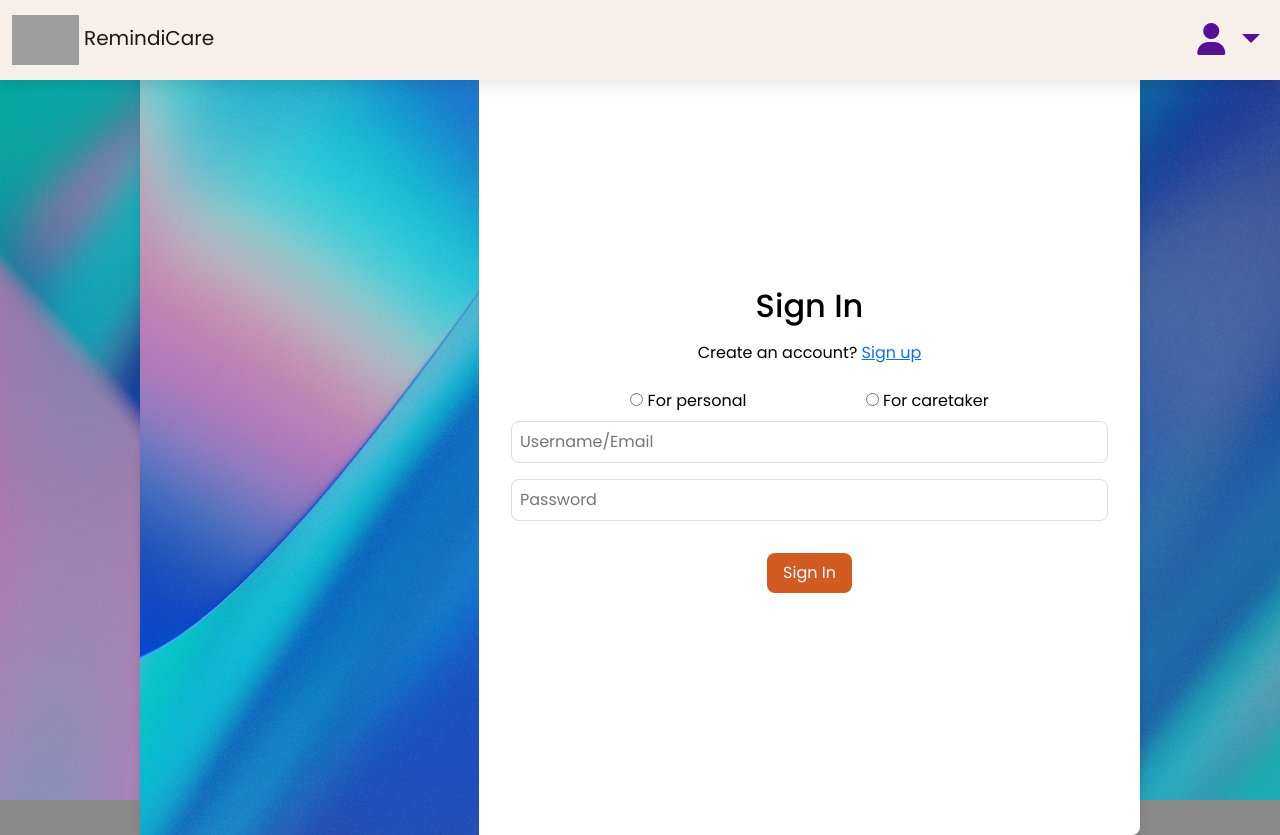
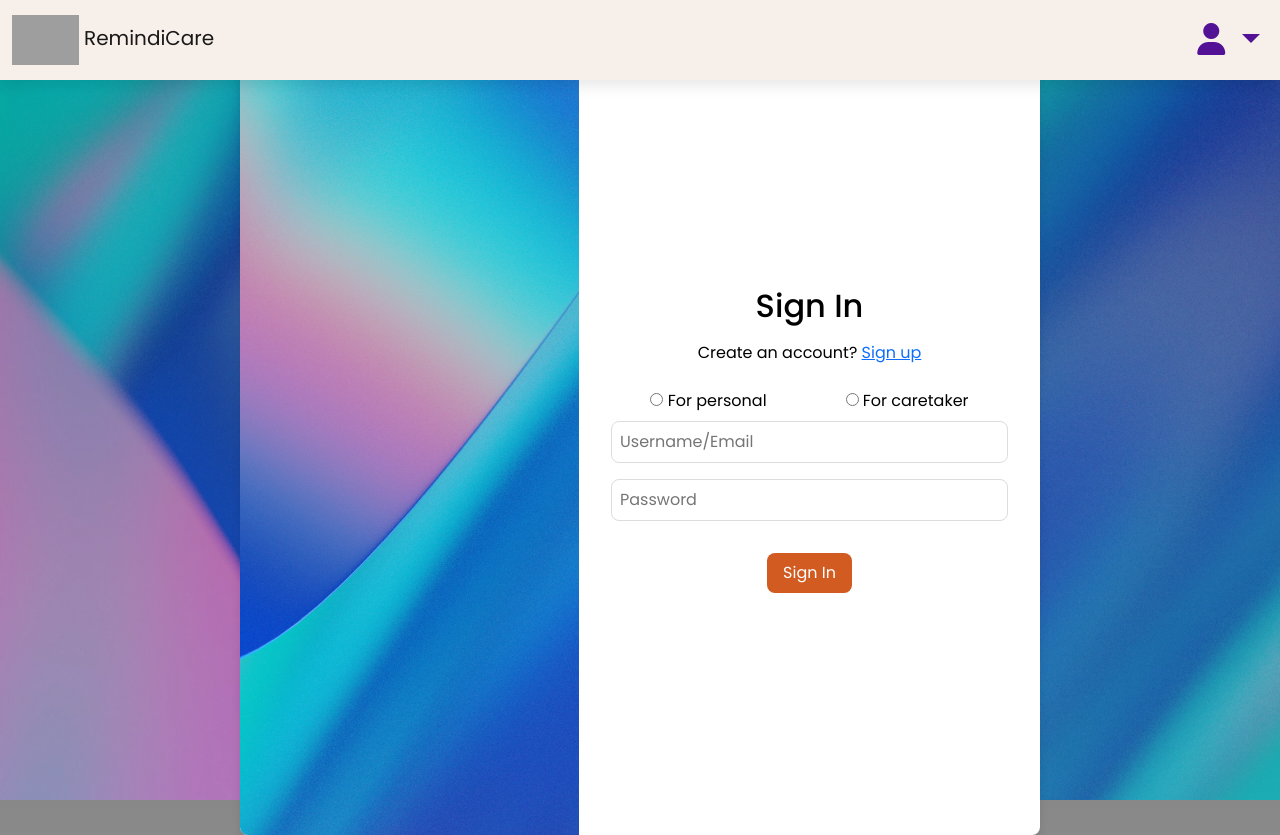
Before and after one commit to JohnnySonTrinh/remindicare, a Django app: page /accounts/login/ in a window 1280 px wide. Run offline with Django 5.2, Linux system fonts and the light colour scheme; some libraries are stand-ins or nearby versions; some web fonts are replaced; grey boxes are pictures that could not be loaded.

Commit message:
chore(signin/out): Update container

```diff
--- a/static/css/style.css
+++ b/static/css/style.css
@@ -96,15 +96,18 @@ a.nav-link {
 .container-login {
   display: flex;
   background-color: white;
-  border-radius: var(--radius);
+  border-radius: 0.5rem;
   box-shadow: 0 4px 8px rgba(0, 0, 0, 0.1);
-  width: 80%;
-  max-width: 1000px;
-  padding-left: 0;
+  overflow: hidden;
+  width: 70%;
+  max-width: 800px;
+
   .container img {
     width: 50%;
     object-fit: cover;
+    height: 100%;
   }
+
   .form-container {
     display: flex;
     flex-direction: column;
@@ -173,10 +176,10 @@ a.nav-link {
   align-items: center;
 }
 
-.container-sign-up {
+.container-signinout {
   display: flex;
   background-color: white;
-  border-radius: 1rem;
+  border-radius: 0.5rem;
   box-shadow: 0 4px 8px rgba(0, 0, 0, 0.1);
   overflow: hidden;
   width: 70%;
--- a/templates/account/login.html
+++ b/templates/account/login.html
@@ -6,7 +6,7 @@
 {% block head_title %}{% trans "Sign In" %}{% endblock %}
 {% block page-content %}
   <div class="bg-logform">
-    <div class="container-login">
+    <div class="container-signinout">
       <img src="{% static 'images/bg-short.png' %}" alt="Background Image" class="d-none d-md-inline-flex">
       <div class="form-container">
         <h2>Sign In</h2>
--- a/templates/account/signup.html
+++ b/templates/account/signup.html
@@ -3,7 +3,7 @@
 {% load i18n %}
 {% block page-content %}
 <div class="bg-logform">
-  <div class="container-sign-up ">
+  <div class="container-sign-up">
     <img src="{% static 'images/bg-short.png' %}" alt="Background Image" class="d-none d-md-inline-flex">
     <div class="form-container">
         <h2>Sign Up</h2>
```
